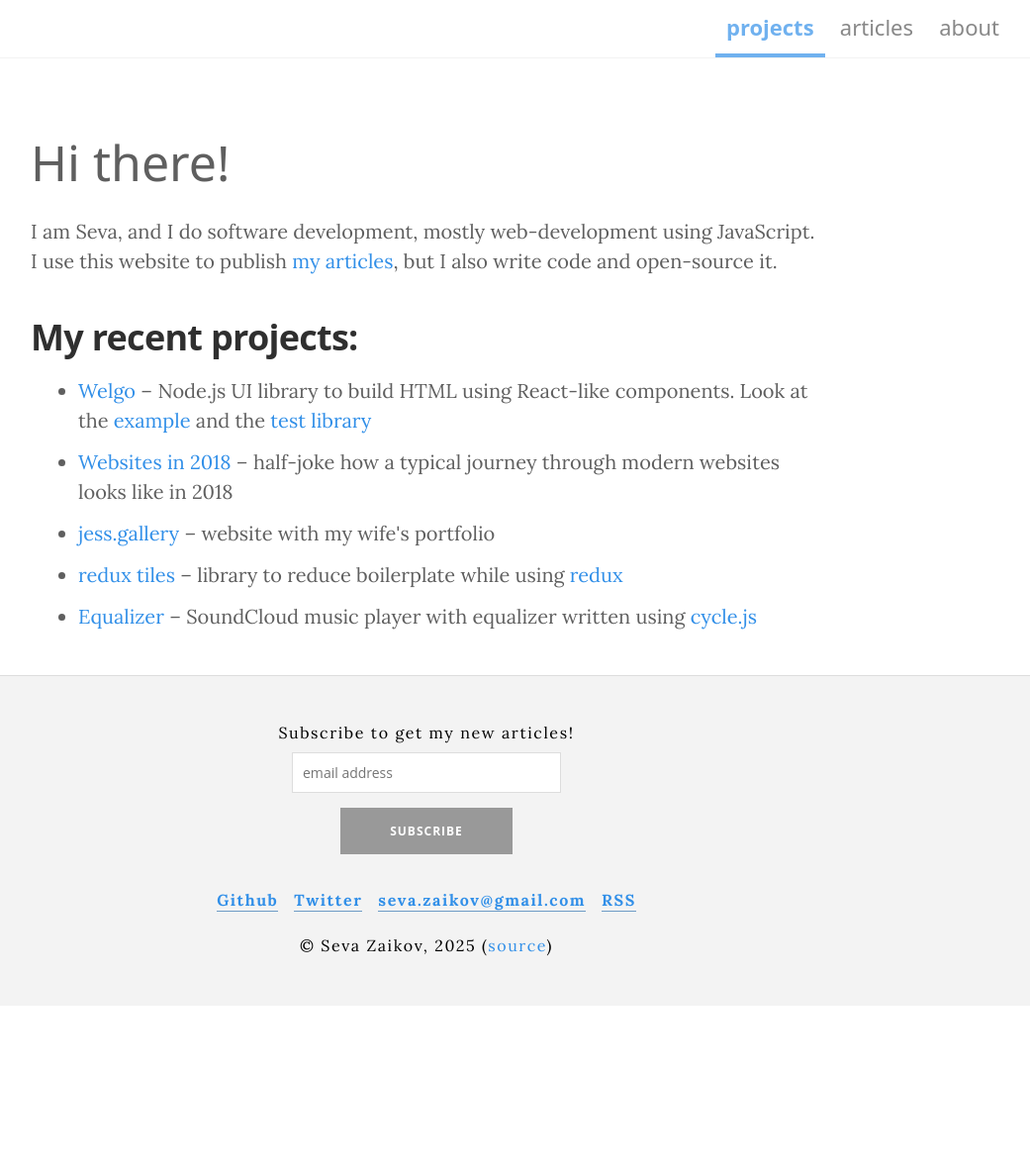
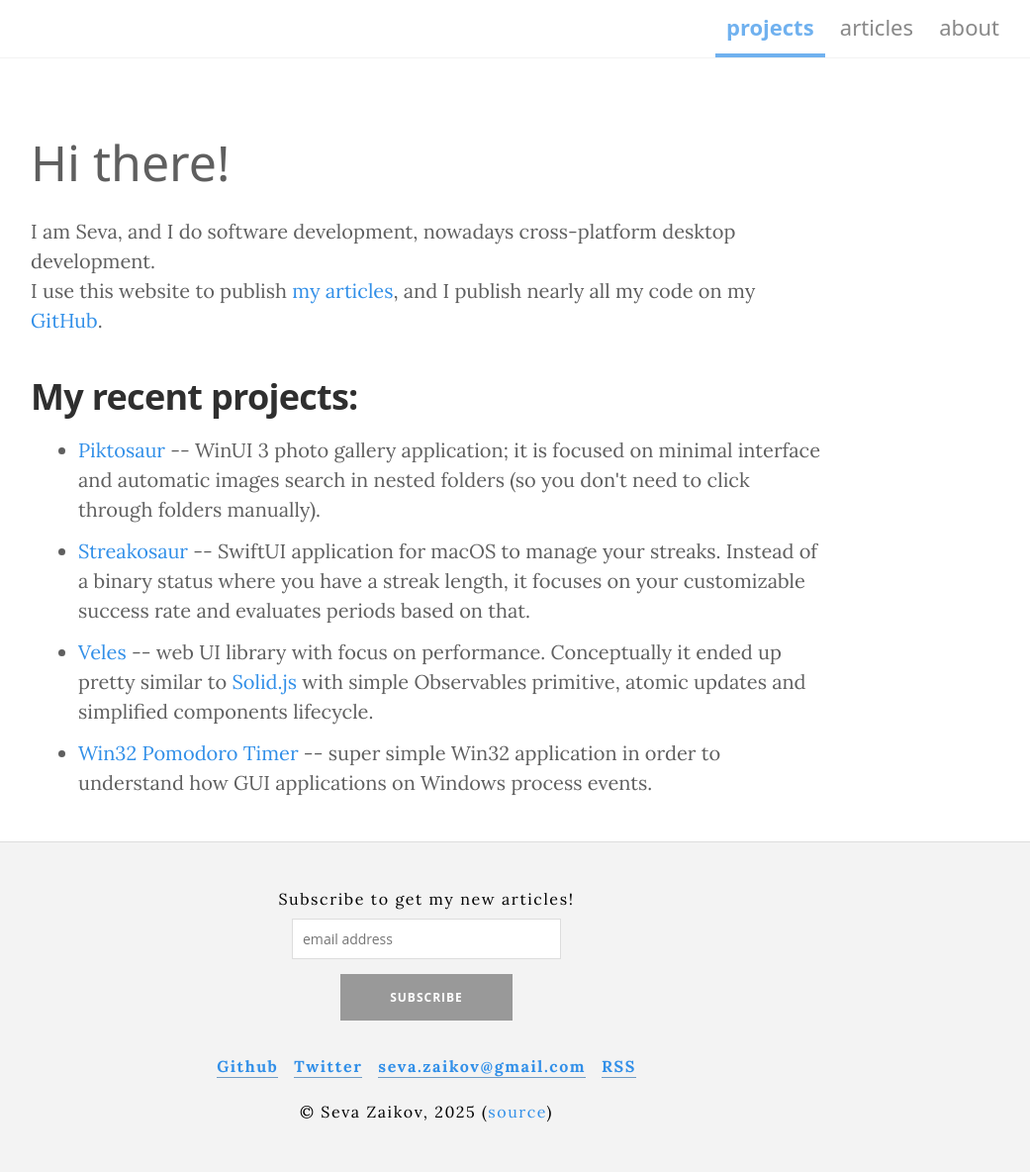
Before and after one commit to Bloomca/blog, a Jekyll site: the page built from index.html, in a window 1280 px wide. Shown: the whole page at 99% size, without its empty margins (209-1250 px from the left). Built offline with Jekyll 4.4.1, drawn with Linux system fonts in a browser that asks for light colours; some web fonts are replaced; before the commit the page ends 1016 px from its top, so only the background shows below that.

Commit message:
update projects page

```diff
--- a/index.html
+++ b/index.html
@@ -5,8 +5,8 @@ title: My projects
 
 <h1>Hi there!</h1>
 <p>
-  I am Seva, and I do software development, mostly web-development using JavaScript.<br />
-  I use this website to publish <a href="/posts">my articles</a>, but I also write code and open-source it.
+  I am Seva, and I do software development, nowadays cross-platform desktop development.<br />
+  I use this website to publish <a href="/posts">my articles</a>, and I publish nearly all my code on my <a href="https://github.com/Bloomca">GitHub</a>.
 </p>
 
 <h2>
@@ -14,18 +14,15 @@ title: My projects
 </h2>
 <ul>
   <li>
-    <a href="https://github.com/Bloomca/welgo">Welgo</a> – Node.js UI library to build HTML using React-like components. Look at the <a href="https://github.com/Bloomca/welgo-example">example</a> and the <a href="https://github.com/Bloomca/weltest">test library</a>
+    <a href="https://github.com/Bloomca/Piktosaur">Piktosaur</a> -- WinUI 3 photo gallery application; it is focused on minimal interface and automatic images search in nested folders (so you don't need to click through folders manually).
   </li>
   <li>
-    <a href="https://github.com/Bloomca/website-in-2018">Websites in 2018</a> – half-joke how a typical journey through modern websites looks like in 2018
+    <a href="https://github.com/Bloomca/Streakosaur">Streakosaur</a> -- SwiftUI application for macOS to manage your streaks. Instead of a binary status where you have a streak length, it focuses on your customizable success rate and evaluates periods based on that.
   </li>
   <li>
-    <a href="https://jess.gallery">jess.gallery</a> – website with my wife's portfolio
+    <a href="https://github.com/Bloomca/veles">Veles</a> -- web UI library with focus on performance. Conceptually it ended up pretty similar to <a href="https://www.solidjs.com/">Solid.js</a> with simple Observables primitive, atomic updates and simplified components lifecycle.
   </li>
   <li>
-    <a href="https://github.com/Bloomca/redux-tiles">redux tiles</a> – library to reduce boilerplate while using <a href="https://github.com/reduxjs/redux">redux</a>
-  </li>
-  <li>
-    <a href="https://bloomca.github.io/equalizer/">Equalizer</a> – SoundCloud music player with equalizer written using <a href="https://cycle.js.org/">cycle.js</a>
+    <a href="https://github.com/Bloomca/win32-pomodoro-timer">Win32 Pomodoro Timer</a> -- super simple Win32 application in order to understand how GUI applications on Windows process events.
   </li>
 </ul>
```
